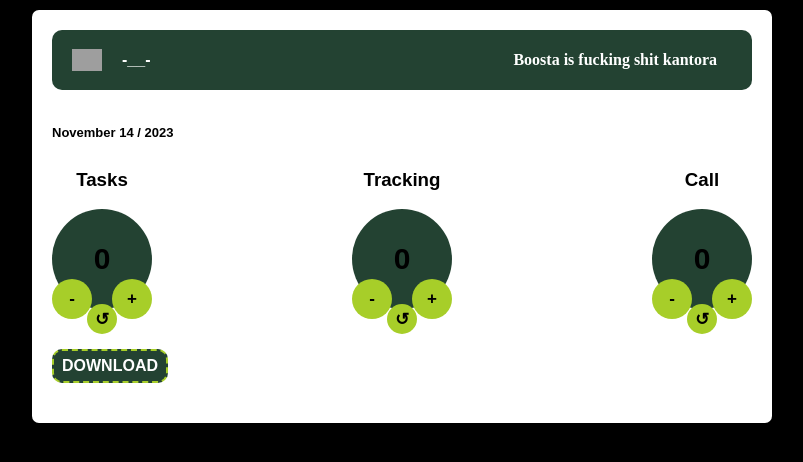
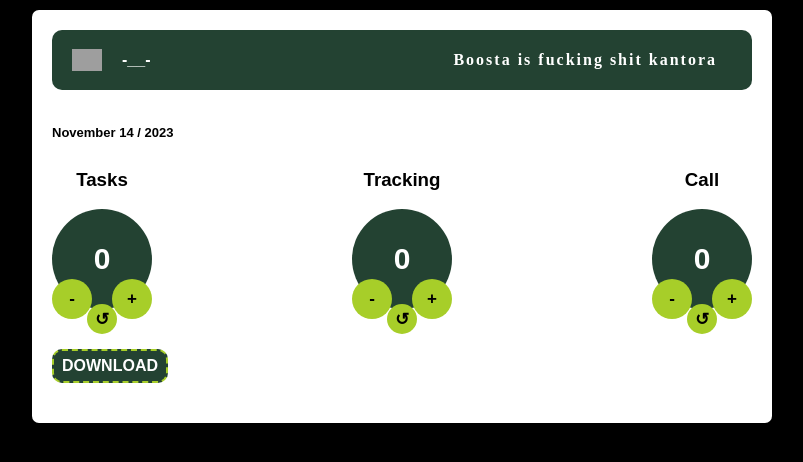
Before and after one commit to zbys1av/for-work, a React app: page / in a window 1280 px wide. Shown: the whole page, without its empty margins (238-1041 px from the left). Built offline with nearby package versions, Linux system fonts and the light colour scheme; grey boxes are pictures that could not be loaded; a web font is replaced by a local one.

Commit message:
some minor changes

```diff
--- a/src/Counter.js
+++ b/src/Counter.js
@@ -49,11 +49,11 @@
     }
 
     function download(){
-        const fileName = today + "-" + date.getHours()+date.getMinutes()+date.getMilliseconds();
-        const fileContent = "Tasks: " + tasks + " Tracking: " + tracking + " Calls: " + calls;
+        const fileName = today + "-" + date.getHours() + date.getMinutes() + date.getMilliseconds();
+        const fileContent = "\nTasks: " + tasks + " Tracking: " + tracking + " Calls: " + calls;
 
         let element = document.createElement('a');
-        element.setAttribute('href', 'data:text/plain;charset=utf-8,' + encodeURIComponent(fileContent));
+        element.setAttribute('href', 'data:text/plain;charset=utf-8,' + encodeURIComponent(today + fileContent));
         element.setAttribute('download', fileName);
         element.click();
     }
--- a/src/index.scss
+++ b/src/index.scss
@@ -38,6 +38,8 @@
         display: flex;
         align-items: center;
         gap: 20px;
+        pointer-events: none;
+        user-select: none;
     }
 
     &__logo{
@@ -50,6 +52,7 @@
 
     &__text{
         font-family: Linefont;
+        letter-spacing: 2px;
     }
 }
 
@@ -96,6 +99,7 @@
         height: 50px;
         font-weight: bold;
         user-select: none;
+        color: #ffff;
     }
 
     &__buttons{
```
